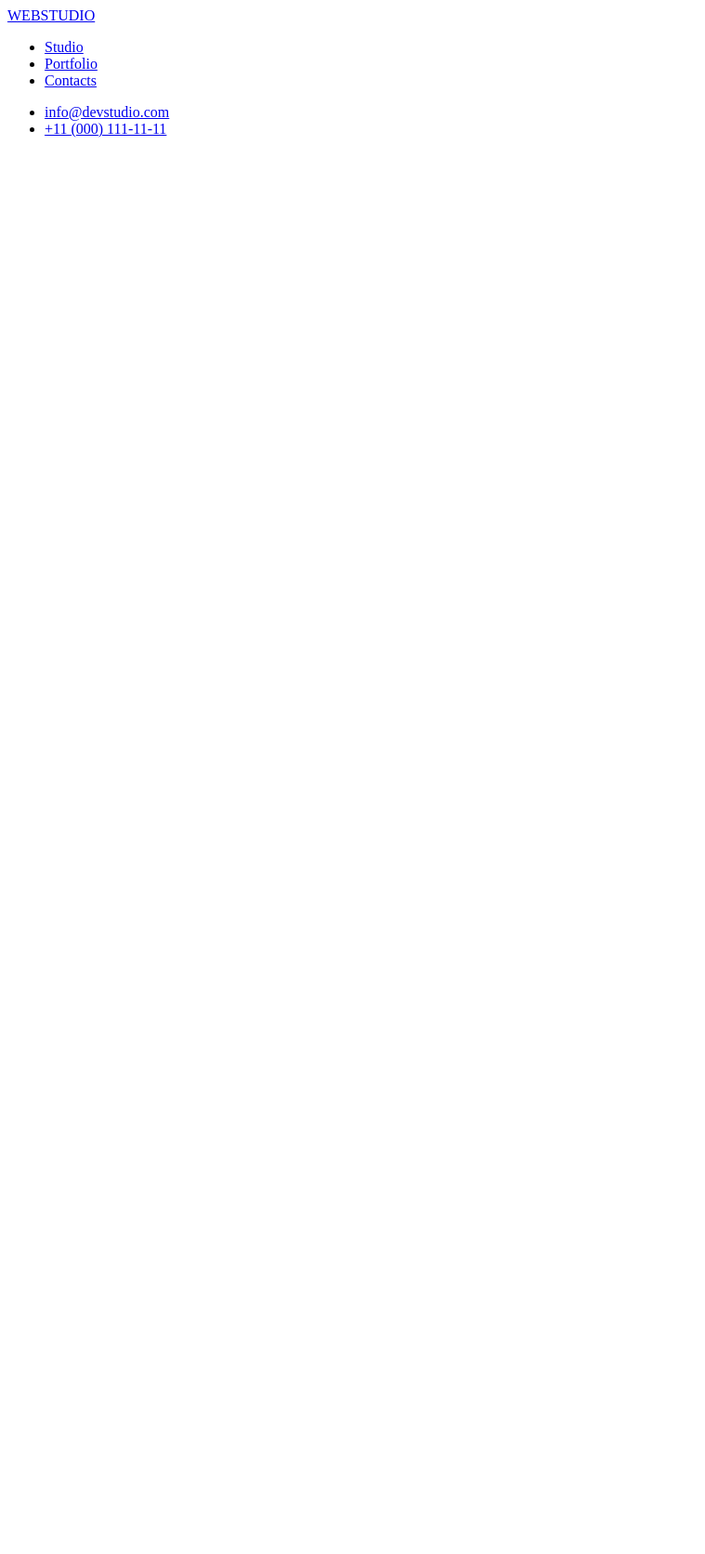
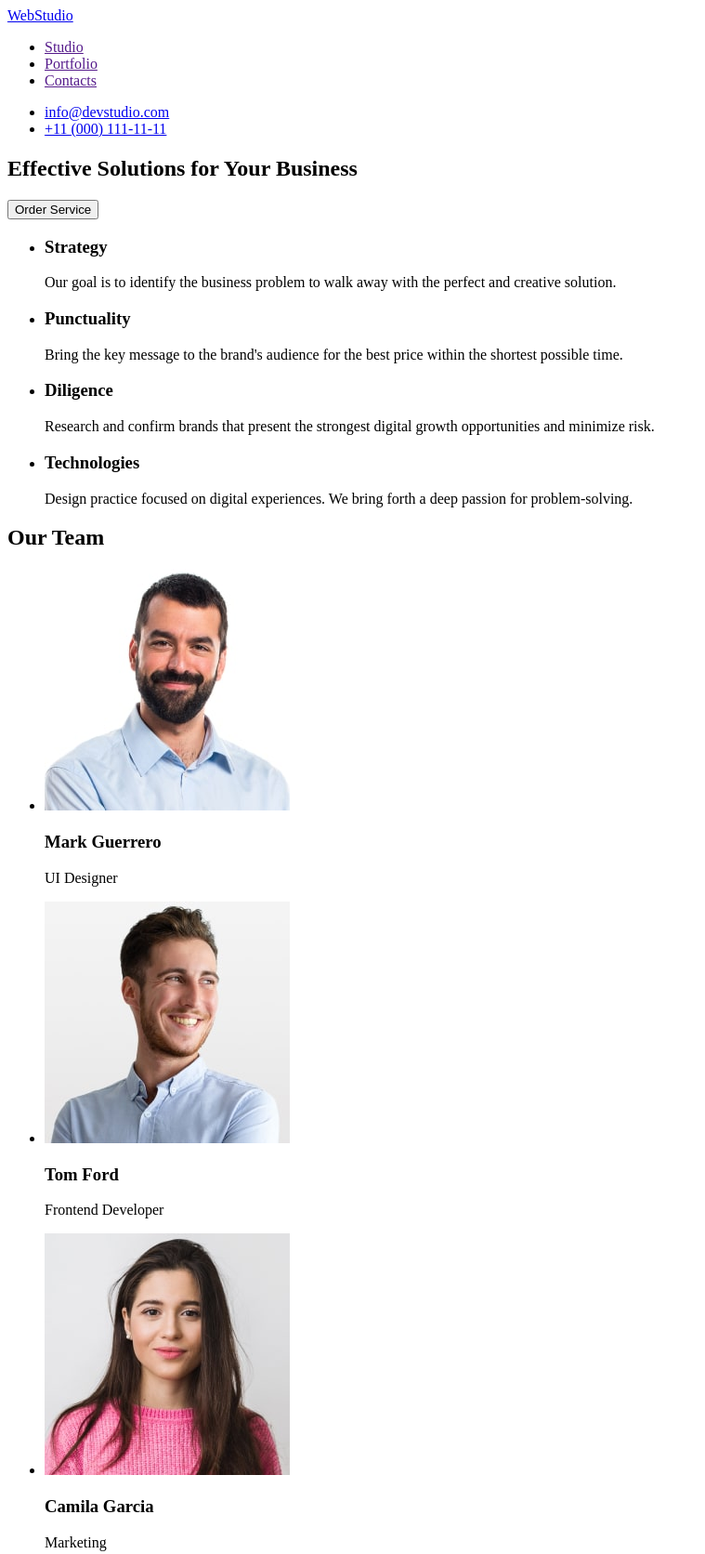
Before and after one commit to Illek/goit-markup-hw-01, a plain HTML site: page index.html in a window 1280 px wide. Shown: the top 1672 px of the page at 93% size, without its empty margins (0-759 px from the left). Before the commit the page ends 800 px from the top, so only its background shows below. Drawn offline with Linux system fonts and the light colour scheme.

Commit message:
Add photos and code
fix some problems

```diff
--- a/index.html
+++ b/index.html
@@ -8,28 +8,88 @@
     <body>
         <header>
             <nav>
-                <a href="https://www.google.com/">WEBSTUDIO</a>
+                <a href="./index.html">WebStudio</a>
                 <ul>
-                    <li><a href="https://www.google.com/" target="_blank" rel="noopener noreferrer">Studio</a>
+                    <li><a href="" target="_blank" rel="noopener noreferrer">Studio</a>
                     </li>
-                    <li><a href="https://www.google.com/" target="_blank" rel="noopener noreferrer">Portfolio</a>
+                    <li><a href="" target="_blank" rel="noopener noreferrer">Portfolio</a>
                     </li>
-                    <li><a href="https://www.google.com/" target="_blank" rel="noopener noreferrer">Contacts</a>
+                    <li><a href="" target="_blank" rel="noopener noreferrer">Contacts</a>
                     </li>
                 </ul>
             </nav>
-            <ul>
-                <li><a href="https://www.google.com/" target="_blank" rel="noopener noreferrer">info@devstudio.com</a>
-                </li>
-                <li><a href="https://www.google.com/" target="_blank" rel="noopener noreferrer">+11 (000) 111-11-11</a>
-                </li>
-            </ul>
+            <adres>
+                <ul>
+                    <li>
+                        <a href="mailto:info@devstudio.com">info@devstudio.com</a>
+                    </li>
+                    <li>
+                        <a href=tel+110001111111>+11 (000) 111-11-11</a>
+                    </li>
+                </ul>
+            </adres>
         </header>
         <main>
-            <section></section>
-            <section></section>
-            <section></section>
-            <section></section>
+                            <!-- Секция 1 -->
+            <section>
+                <p><h1>Effective Solutions for Your Business</h1></p>
+            </section>
+                <button type="button">Order Service</button>
+            <section>
+                <ul>
+                    <li>
+                        <h3>Strategy</h3>
+                        <p>
+                            Our goal is to identify the business
+                        problem to walk away with the perfect and creative solution.
+                        </p>
+                    </li>
+                    <li>
+                        <h3>Punctuality</h3>
+                        <p>
+                            Bring the key message to the brand's audience for the best price within the shortest possible time.
+                        </p>
+
+                    </li>
+                    <li>
+                        <h3>Diligence</h3>
+                        <p>
+                            Research and confirm brands that present the strongest digital growth opportunities and minimize risk.
+                        </p>
+                    </li>
+                    <li>
+                        <h3>Technologies</h3>
+                        <p>
+                            Design practice focused on digital experiences. We bring forth a deep passion for problem-solving.
+                        </p>
+                    </li>
+                </ul>
+            </section>
+            <section>
+                <h2>Our Team</h2>
+                <ul>
+                    <li>
+                        <img src="./images/team-one.jpg" alt="Product Designer of team" width="264">
+                        <h3>Mark Guerrero</h3>
+                        <p>UI Designer</p>
+                    </li>
+                    <li>
+                        <img src="./images/team-two.jpg" alt="Frontend Developer of team" width="264">
+                        <h3>Tom Ford</h3>
+                        <p>Frontend Developer</p>
+                    </li>
+                    <li>
+                        <img src="./images/team-three.jpg" alt="specialist of Marketing" width="264">
+                        <h3>Camila Garcia</h3>
+                        <p>Marketing</p>
+                    </li>
+                    <li>
+                        <img src="./images/team-four.jpg" alt="UI Designer of team" width="264">
+                        <h3>Daniel Wilson</h3>
+                        <p>UI Designer</p>
+                    </li>
+                </ul>
+            </section>
         </main>
     <footer></footer>
     </body>
```
Also changed, not shown: images/team-four.jpg (added), images/team-one.jpg (added), images/team-three.jpg (added), images/team-two.jpg (added).
